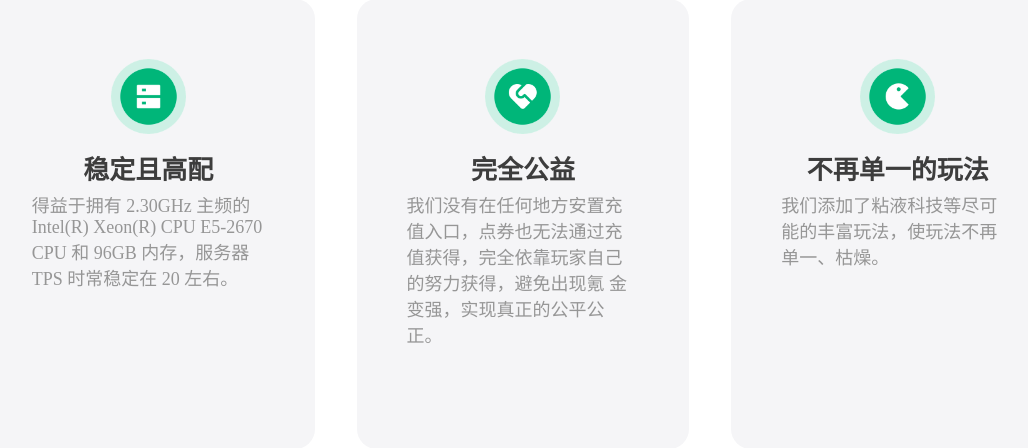
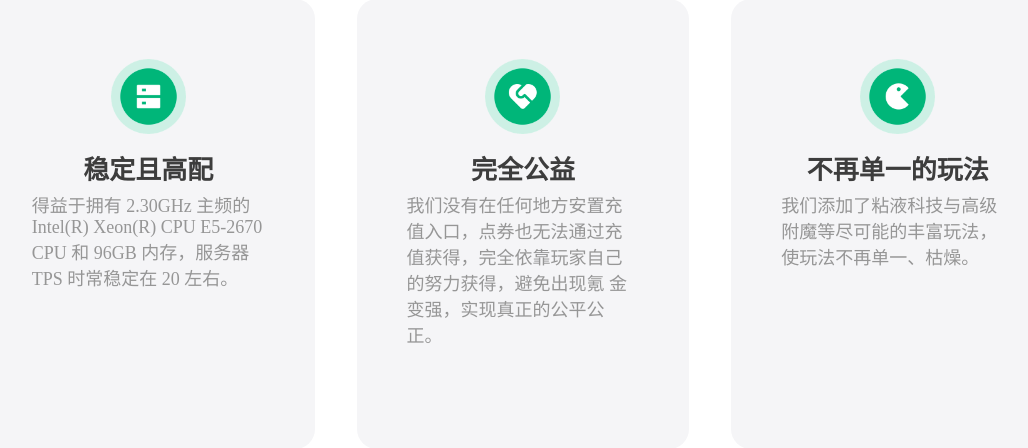
Before and after one commit to wling-art/ZLhtml, a Flask app: page / in a window 1280 px wide. Shown: the part 1896-2344 px from the top of the page, without its empty margins (122-1150 px from the left). Run offline with Flask 3, Linux system fonts and the light colour scheme; some libraries are stand-ins or nearby versions.

Commit message:
Update index.html

```diff
--- a/templates/index.html
+++ b/templates/index.html
@@ -70,7 +70,7 @@
         <img class="advantage-icon" src="static/pic/icon-game.png" />
         <h2 class="advantage-title">不再单一的玩法</h2>
         <p class="advantage-text">
-          我们添加了粘液科技等尽可能的丰富玩法，使玩法不再单一、枯燥。
+          我们添加了粘液科技与高级附魔等尽可能的丰富玩法，使玩法不再单一、枯燥。
         </p>
       </div>
     </section>
```
